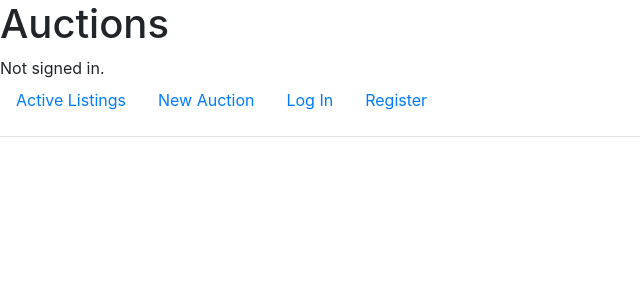
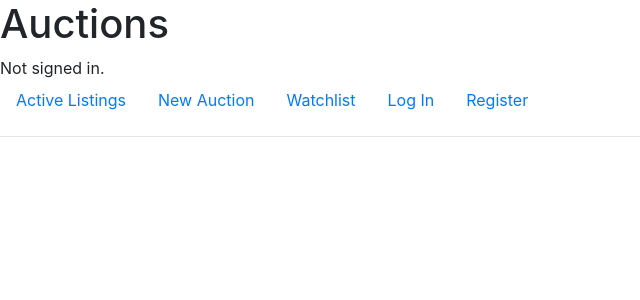
Before and after one commit to mpellino/commerce02, a Django app: page / in a window 1280 px wide. Shown: the top 300 px of the page, without its empty margins (0-640 px from the left). Run offline with Django 3.2, Linux system fonts and the light colour scheme; data that the repository does not hold is empty; some libraries are stand-ins or nearby versions.

Commit message:
Watchlist add on:
1-Add form and button with logic  on index.html
2-Add link to watchlist in navbar
3-Add Urls for watchlist page and view for logic
4-Add views for point 3
5-Create watchlist page (empty)

```diff
--- a/auctions/templates/auctions/index.html
+++ b/auctions/templates/auctions/index.html
@@ -23,6 +23,17 @@
             <strong>Starting auction price: {{ auction.initial_price }}</strong>
             <p> {{ auction.get_category_display }}</p>
             <a href="{% url 'listing' auction.id %}" class="btn btn-primary"> Go to auction page </a>
+            <form action = "{% url 'add_remove_from_watchlist' auction.id %}" method = "post">
+                {% csrf_token %}
+                {% if auction.title == "Consciousness" %}
+                    <button type="submit" class="btn btn-light btn-sm">Add to watchlist</button>
+                {% else %}
+                    <button type="submit" class="btn btn-light btn-sm">Remove from watchlist</button>
+                {% endif %}
+            </form>
+
+
+            <!--- # TODO: add a button to this form that "add" if item in watchlist, "remove" otherwise --->
         </div>
   {% endfor %}
 </div>
--- a/auctions/templates/auctions/layout.html
+++ b/auctions/templates/auctions/layout.html
@@ -23,6 +23,9 @@
             <li class="nav-item">
                 <a class="nav-link" href="{% url 'create_listing' %}">New Auction</a>
             </li>
+            <li class="nav-item">
+                <a class="nav-link" href="{% url 'watchlist' %}">Watchlist</a>
+            </li>
             {% if user.is_authenticated %}
                 <li class="nav-item">
                     <a class="nav-link" href="{% url 'logout' %}">Log Out</a>
--- /dev/null
+++ b/auctions/templates/auctions/watchlist.html
@@ -0,0 +1,5 @@
+{% extends "auctions/layout.html" %}
+
+{% block body %}
+    TODO
+{% endblock %}
--- a/auctions/urls.py
+++ b/auctions/urls.py
@@ -8,5 +8,8 @@ urlpatterns = [
     path("logout", views.logout_view, name="logout"),
     path("register", views.register, name="register"),
     path("create_listing", views.create_listing, name="create_listing"),
-    path("listings/<int:listing_id>", views.listing, name="listing")
+    path("listings/<int:listing_id>", views.listing, name="listing"),
+    path("watchlist", views.watchlist, name="watchlist"),
+    path("<int:listing_id>/add_remove_watchlist", views.add_remove_from_watchlist, name="add_remove_from_watchlist")
+    # TODO: url with listing_id as optional argument. if argument then add/remove, show a list otherwise
 ]
--- a/auctions/views.py
+++ b/auctions/views.py
@@ -88,3 +88,16 @@ def listing(request, listing_id):
     listing_object = Auction.objects.get(pk=listing_id)
     context = {'auction': listing_object}
     return render(request, "auctions/listing.html", context)
+
+
+@login_required
+def watchlist(request): # TODO: watchlist list associate with the user from tbhe request
+    return render(request, "auctions/watchlist.html")
+
+
+@login_required
+def add_remove_from_watchlist(request, listing_id):
+    #listing_object = Auction.objects.get(pk=listing_id)
+    # add onto wishlist
+
+    pass
```
